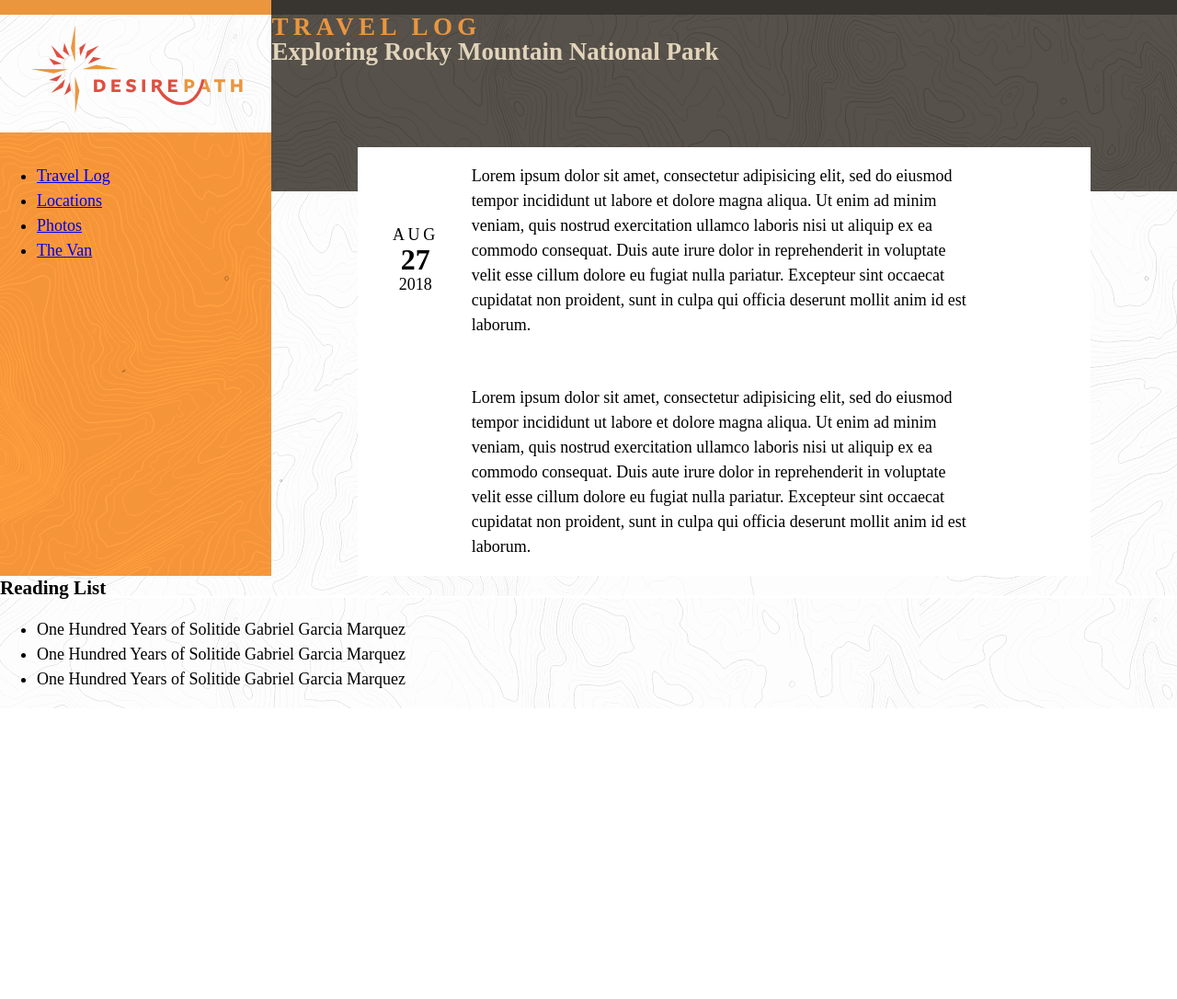
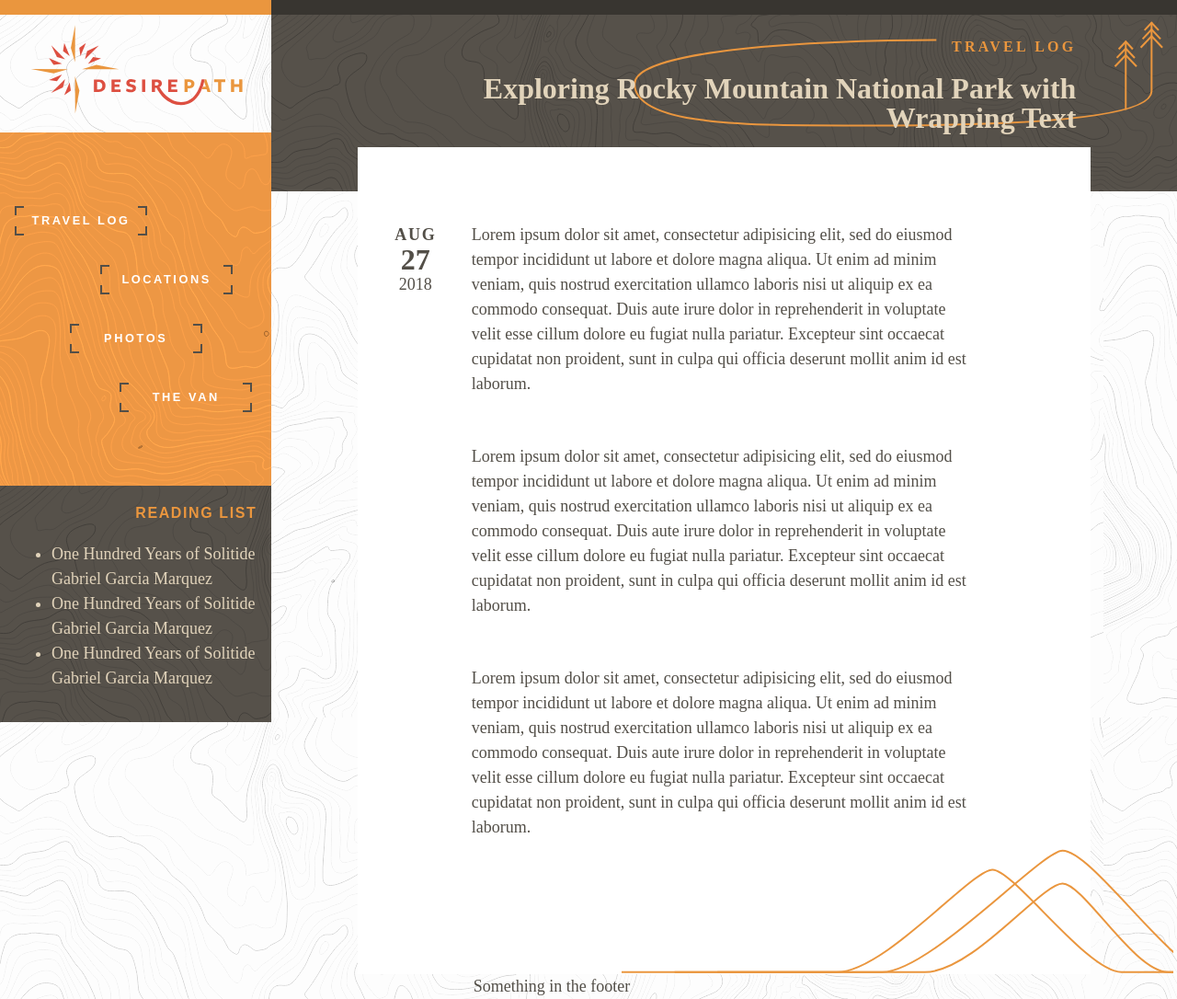
Before and after one commit to kbatson/desirepath, a Jekyll site: the page built from site/index.md, in a window 1280 px wide. Shown: the whole page at 92% size. Built offline with Jekyll 4.4.1, drawn with Linux system fonts in a browser that asks for light colours; some web fonts are replaced; before the commit the page ends 900 px from its top, so only the background shows below that.

Commit message:
Basic layout set

```diff
--- a/site/_layouts/home.html
+++ b/site/_layouts/home.html
@@ -29,7 +29,7 @@
     <article id="blog">
         <div class="blogHeader">
             <h1>Travel Log</h1>
-            <h2>Exploring Rocky Mountain National Park</h2>
+            <h2>Exploring Rocky Mountain National Park with Wrapping Text</h2>
         </div>
         <div class="blogMetadata">
             <p class="date">
@@ -77,6 +77,12 @@
             consequat. Duis aute irure dolor in reprehenderit in voluptate velit esse
             cillum dolore eu fugiat nulla pariatur. Excepteur sint occaecat cupidatat non
             proident, sunt in culpa qui officia deserunt mollit anim id est laborum.</p>
+            <p>Lorem ipsum dolor sit amet, consectetur adipisicing elit, sed do eiusmod
+            tempor incididunt ut labore et dolore magna aliqua. Ut enim ad minim veniam,
+            quis nostrud exercitation ullamco laboris nisi ut aliquip ex ea commodo
+            consequat. Duis aute irure dolor in reprehenderit in voluptate velit esse
+            cillum dolore eu fugiat nulla pariatur. Excepteur sint occaecat cupidatat non
+            proident, sunt in culpa qui officia deserunt mollit anim id est laborum.</p>
         </div>
     </article>
 </main>
@@ -100,6 +106,9 @@
     </section>
 </aside>
 <footer>
+    <section id="recentPosts">
+        Something in the footer
+    </section>
 </footer>
 </body>
 </html>
--- a/site/assets/css/dp-global.scss
+++ b/site/assets/css/dp-global.scss
@@ -7,14 +7,16 @@ $tan: rgb(226, 212, 187);
 @mixin contour($lightDark, $color) {
     @if($lightDark == dark) {
         background-image: url(../images/contour-lightgrey-dark.svg);
-        background-size: 1000px 650px;
+        // background-size: 1000px 650px;
+        background-size: 1200px 780px;
     }
     @if($lightDark == light) {
         background-image: url(../images/contour-lightgrey-light.svg);
-        background-size: 1000px 650px;
+        // background-size: 1000px 650px;
+        background-size: 1200px 780px;
     }
     @if($color == red) { filter: brightness(0.8) sepia(1) hue-rotate(-35deg) saturate(3.9); }
-    @if($color == yellow) { filter: brightness(1.2) sepia(1) hue-rotate(-12deg) saturate(3.2); }
+    @if($color == yellow) { filter: brightness(1.2) sepia(1) hue-rotate(-12deg) saturate(2.9); }
     @if($color == brown) { filter: brightness(0.5) sepia(1) hue-rotate(-30deg) saturate(2.5); }
     @if($color == tan) { filter: brightness(1.5) sepia(1) hue-rotate(-5deg) saturate(.8); }
     @if($color == grey) { filter: brightness(.6) sepia(1) saturate(.4) hue-rotate(-5deg) }
@@ -23,6 +25,7 @@ $tan: rgb(226, 212, 187);
 
 html, body {
     margin: 0;
+    color: $grey;
 }
 
 h1, h2, h3, h4, h5, h6 {
@@ -34,6 +37,8 @@ body {
     font-size: 18px;
     line-height: 1.5em;
     width: 100%;
+    height: 100%;
+    min-height: 100vh;
 
     font-family: freight-micro-pro, serif;
     font-weight: 400;
@@ -41,7 +46,7 @@ body {
 
     display: grid;
     grid-template-columns: 3fr 10fr;
-    grid-template-rows: auto auto;
+    grid-template-rows: 33rem auto auto auto;
 }
 
 body:before {
@@ -116,10 +121,88 @@ header nav {
     grid-row: 2 / span 6;
 
     position: relative;
+
+    ul {
+        list-style: none;
+        margin: 0;
+        padding: 0;
+        height: 100%;
+
+        display: grid;
+        grid-template-columns: 0px repeat(3, 1fr) 0px;
+        grid-template-rows: repeat(6, 1fr);
+        grid-gap: 1rem;
+    }
+
+    li {
+        width: 9rem;
+        height: 2rem;
+
+        text-align: center;
+        font-family: freight-sans-pro, sans-serif;
+        text-transform: uppercase;
+        letter-spacing: .2em;
+        font-weight: 600;
+        font-size: .8rem;
+        line-height: 2rem;
+
+        background-image: linear-gradient(to right, $grey 20px, transparent 20px), linear-gradient(to right, $grey 20px, transparent 20px), linear-gradient(to bottom, $grey 20px, transparent 20px), linear-gradient(to bottom, $grey 20px, transparent 20px);
+        background-size: 100% 2px, 100% 2px, 2px 100%, 2px 100%;
+        background-position: -10px 0%, -10px 100%, 0% -10px, 100% -10px;
+        background-repeat: repeat-x, repeat-x, repeat-y, repeat-y;
+
+        &#navTravel {
+            grid-row: 2;
+            grid-column: 2 / span 2;
+        }
+
+        &#navLocations {
+            grid-row: 3;
+            grid-column: span 2 / -2;
+        }
+
+        &#navPhotos {
+            grid-row: 4;
+            grid-column: 2 / span 3;
+            justify-self: center;
+        }
+
+        &#navVan {
+            grid-row: 5;
+            grid-column: span 3 / -1;
+            justify-self: center;
+        }
+
+        a {
+            display: block;
+            height: 100%;
+            width: 100%;
+
+            color: #ffffff;
+            text-decoration: none;
+            line-height: inherit;
+
+            position: relative;
+
+            &:hover:after {
+                content: "";
+                display: block;
+                height: 100%;
+                width: 100%;
+
+                position: absolute;
+                top: 0;
+                left: 0;
+                z-index: -1;
+
+                @include contour(dark, red);
+            }
+        }
+    }
 }
 
 main {
-    grid-row: 1;
+    grid-row: 1 / span 3;
     grid-column: 2;
 }
 
@@ -133,9 +216,19 @@ article {
 .blogHeader {
     grid-row: 1 / span 2;
     grid-column: 1 / span 4;
-    position: relative;
+
+    display: grid;
+    grid-template-rows: 3rem 4rem 3rem auto;
+    grid-template-columns: 1fr 1fr 7fr 1fr;
+    grid-gap: 1rem;
 
     border-top: 1rem solid darken($grey, 10%);
+    background: url(../images/dp-header-trees.svg);
+    background-repeat: no-repeat;
+    background-position: top right;
+    background-size: 600px 140px;
+
+    position: relative;
 
     &:before {
         content: "";
@@ -151,18 +244,33 @@ article {
 }
 
 .blogHeader h1 {
+    grid-column: 2 / span 2;
+    grid-row: 1;
+
+    text-align: right;
+    align-self: end;
+
     font-family: freight-sans-pro;
+    font-size: 1rem;
     text-transform: uppercase;
     letter-spacing: .2em;
+
     color: $yellow;
 }
 
 .blogHeader h2 {
+    grid-column: 2 / span 2;
+    grid-row: 2;
+
+    font-size: 2rem;
+    line-height: 1em;
+    text-align: right;
+
     color: $tan;
 }
 
 .blogBody {
-    grid-row: 2 / span 3;
+    grid-row: 2 / span 2;
     grid-column: 2 / span 2;
 
     display: grid;
@@ -170,9 +278,27 @@ article {
     grid-gap: 1rem;
 
     margin: 0 -1rem;
-    padding: 0 1rem;
+    padding: 4rem 1rem 10vw 1rem;
 
     background: #ffffff;
+
+    position: relative;
+
+    &:after {
+        content: "";
+        display: block;
+        position: absolute;
+        height: 100%;
+        width: 100%;
+        bottom: 0;
+        right: -7vw;
+        z-index: 1;
+
+        background: url(../images/dp-footer-mountains.svg);
+        background-repeat: no-repeat;
+        background-position: bottom right;
+        background-size: 600px 140px;
+    }
 
     p {
         grid-column: 2;
@@ -190,8 +316,9 @@ article {
     .month {
         display: block;
         font-family: freight-sans-pro;
+        font-weight: 600;
         text-transform: uppercase;
-        letter-spacing: .2em;
+        letter-spacing: .1em;
     }
 
     .day {
@@ -202,6 +329,51 @@ article {
 }
 
 aside {
-    grid-column: 1 / span 4;
-    grid-row: 9 / span 4;
+    grid-column: 1;
+    grid-row: 2;
+
+    padding: 1rem;
+
+    color: $tan;
+
+    position: relative;
+
+    &:after {
+        content: "";
+        display: block;
+        height: 100%;
+        width: 100%;
+        position: absolute;
+        top: 0;
+        left: 0;
+        z-index: -1;
+
+        @include contour(dark, grey);
+    }
+
+    #readingList {
+        h3 {
+            font-family: freight-sans-pro, sans-serif;
+            letter-spacing: .1em;
+            text-transform: uppercase;
+            text-align: right;
+            font-size: 1rem;
+
+            color: $yellow;
+        }
+    }
+
 }
+
+footer {
+    grid-row: -1;
+    grid-column: 2 / -1;
+
+    display: grid;
+    grid-template-columns: 1fr 1fr 7fr 1fr;
+    grid-gap: 1rem;
+}
+
+#recentPosts {
+    grid-column: 3 / span 1;
+}
```
Also changed, not shown: site/assets/images/contour-lightgrey-dark.svg, site/assets/images/contour-lightgrey-light.svg, site/assets/images/dp-footer-mountains.svg (added), site/assets/images/dp-header-trees.svg (added), site/assets/images/dp-navbox.svg (added).
